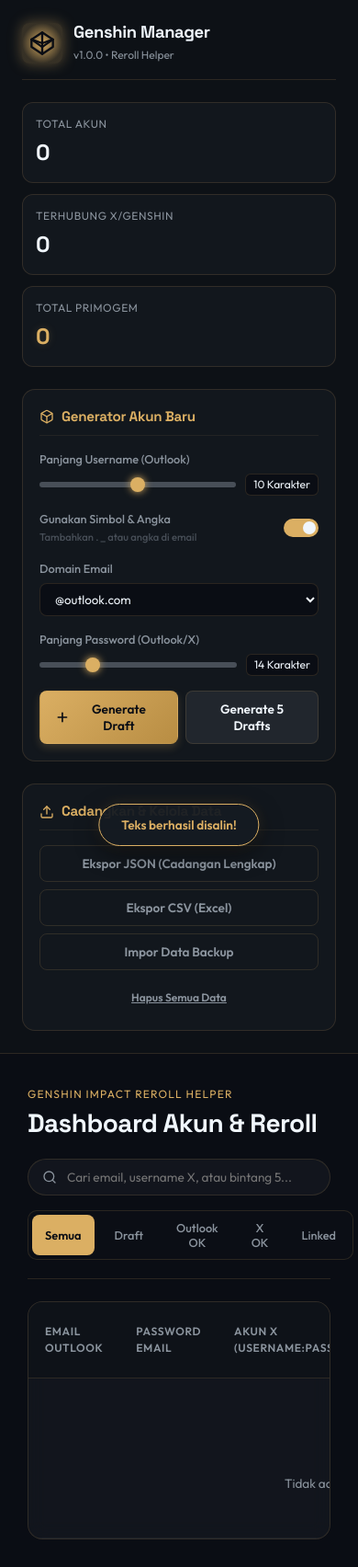
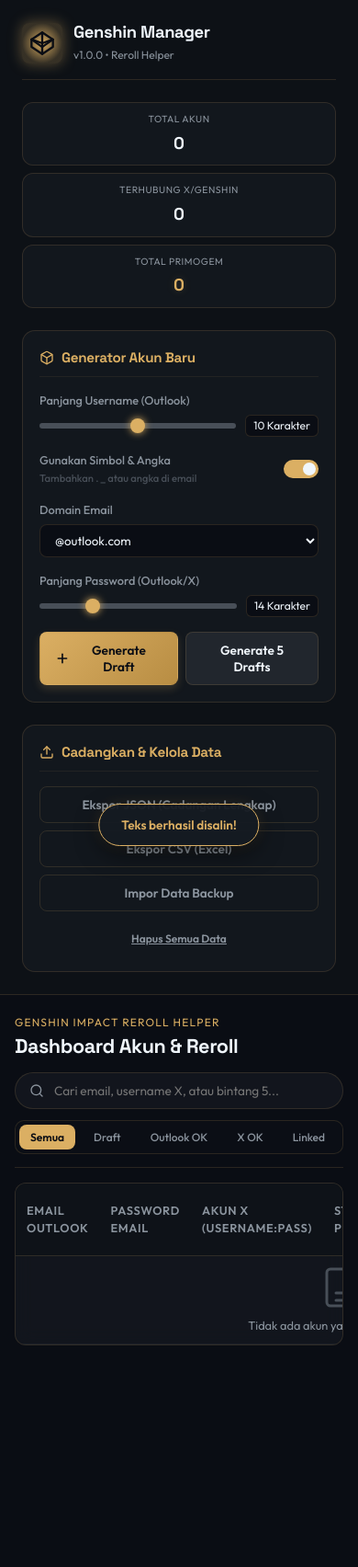
Before and after one commit to ZuhalWaregSatir/genshin-account-manager, a plain HTML site: page index.html in a window 390 px wide. Shown: the whole page at 92% size. After the commit the page ends 1479 px from the top, so only its background shows below. Drawn offline with Linux system fonts and the light colour scheme.

Commit message:
Implement mobile-specific styles and optimizations
Added mobile-specific optimizations for layout and styling.

```diff
--- a/style.css
+++ b/style.css
@@ -1,7 +1,6 @@
 /* ==========================================================================
    Genshin Impact Account Manager Stylesheet (Premium Dark/Gold Theme)
    ========================================================================== */
-
 :root {
     --bg-main: #0a0d14;
     --bg-card: rgba(22, 27, 34, 0.7);
@@ -29,14 +28,12 @@
     --transition-fast: 0.2s ease;
     --transition-normal: 0.3s cubic-bezier(0.25, 0.8, 0.25, 1);
 }
-
 /* Base Styles */
 * {
     box-sizing: border-box;
     margin: 0;
     padding: 0;
 }
-
 body {
     background-color: var(--bg-main);
     color: var(--text-main);
@@ -45,13 +42,11 @@
     overflow-x: hidden;
     line-height: 1.5;
 }
-
 h1, h2, h3, h4, h5, h6 {
     font-family: 'Space Grotesk', sans-serif;
     font-weight: 700;
     letter-spacing: -0.02em;
 }
-
 /* Custom Scrollbar */
 ::-webkit-scrollbar {
     width: 8px;
@@ -67,14 +62,12 @@
 ::-webkit-scrollbar-thumb:hover {
     background: var(--gold-primary);
 }
-
 /* App Layout */
 .app-container {
     display: grid;
     grid-template-columns: 320px 1fr;
     min-height: 100vh;
 }
-
 /* Sidebar Styling */
 .sidebar {
     background: rgba(13, 17, 23, 0.95);
@@ -88,7 +81,6 @@
     top: 0;
     height: 100vh;
 }
-
 .brand {
     display: flex;
     align-items: center;
@@ -96,7 +88,6 @@
     padding-bottom: 16px;
     border-bottom: 1px solid var(--border-color);
 }
-
 .brand-icon {
     background: radial-gradient(circle, var(--gold-primary) 0%, rgba(219,175,99,0.2) 70%);
     color: var(--bg-main);
@@ -107,26 +98,22 @@
     justify-content: center;
     box-shadow: 0 0 15px rgba(219, 175, 99, 0.4);
 }
-
 .brand h1 {
     font-size: 1.15rem;
     font-weight: 700;
     color: var(--text-main);
     line-height: 1.2;
 }
-
 .brand .version {
     font-size: 0.75rem;
     color: var(--text-secondary);
 }
-
 /* Stats Summary */
 .stats-container {
     display: grid;
     grid-template-columns: 1fr;
     gap: 12px;
 }
-
 .stat-card {
     background: var(--bg-card);
     border: 1px solid var(--border-color);
@@ -137,31 +124,26 @@
     gap: 4px;
     transition: var(--transition-fast);
 }
-
 .stat-card:hover {
     border-color: var(--border-glow);
     transform: translateY(-2px);
     box-shadow: 0 4px 12px rgba(219, 175, 99, 0.05);
 }
-
 .stat-label {
     font-size: 0.75rem;
     color: var(--text-secondary);
     text-transform: uppercase;
     letter-spacing: 0.05em;
 }
-
 .stat-value {
     font-size: 1.5rem;
     font-weight: 700;
     font-family: 'Space Grotesk', sans-serif;
 }
-
 .text-gold {
     color: var(--gold-primary);
     text-shadow: 0 0 10px rgba(219, 175, 99, 0.2);
 }
-
 /* Sidebar Section Components */
 .sidebar-section {
     background: var(--bg-card);
@@ -172,7 +154,6 @@
     flex-direction: column;
     gap: 16px;
 }
-
 .section-title {
     font-size: 0.95rem;
     color: var(--gold-primary);
@@ -182,44 +163,37 @@
     border-bottom: 1px solid rgba(219, 175, 99, 0.08);
     padding-bottom: 8px;
 }
-
 /* Form Styles */
 .form-group {
     display: flex;
     flex-direction: column;
     gap: 6px;
 }
-
 .form-group.row {
     flex-direction: row;
     justify-content: space-between;
     align-items: center;
 }
-
 label {
     font-size: 0.8rem;
     color: var(--text-secondary);
     font-weight: 500;
 }
-
 .switch-label {
     display: flex;
     flex-direction: column;
     gap: 2px;
 }
-
 .switch-label small {
     font-size: 0.7rem;
     color: var(--text-muted);
 }
-
 /* Inputs & Range Sliders */
 .range-container {
     display: flex;
     align-items: center;
     gap: 10px;
 }
-
 input[type="range"] {
     -webkit-appearance: none;
     width: 100%;
@@ -228,7 +202,6 @@
     border-radius: 3px;
     outline: none;
 }
-
 input[type="range"]::-webkit-slider-thumb {
     -webkit-appearance: none;
     width: 16px;
@@ -239,11 +212,9 @@
     box-shadow: 0 0 8px var(--gold-primary);
     transition: var(--transition-fast);
 }
-
 input[type="range"]::-webkit-slider-thumb:hover {
     transform: scale(1.2);
 }
-
 .badge {
     background: var(--bg-main);
     border: 1px solid var(--border-color);
@@ -253,7 +224,6 @@
     border-radius: 6px;
     white-space: nowrap;
 }
-
 .form-select {
     background: var(--bg-main);
     border: 1px solid var(--border-color);
@@ -265,12 +235,10 @@
     cursor: pointer;
     transition: var(--transition-fast);
 }
-
 .form-select:focus {
     border-color: var(--gold-primary);
     box-shadow: 0 0 5px rgba(219, 175, 99, 0.3);
 }
-
 /* Toggle Switch */
 .switch {
     position: relative;
@@ -279,13 +247,11 @@
     height: 20px;
     flex-shrink: 0;
 }
-
 .switch input {
     opacity: 0;
     width: 0;
     height: 0;
 }
-
 .slider {
     position: absolute;
     cursor: pointer;
@@ -297,7 +263,6 @@
     transition: .3s;
     border-radius: 20px;
 }
-
 .slider:before {
     position: absolute;
     content: "";
@@ -309,26 +274,21 @@
     transition: .3s;
     border-radius: 50%;
 }
-
 input:checked + .slider {
     background-color: var(--gold-primary);
 }
-
 input:checked + .slider:before {
     transform: translateX(18px);
 }
-
 /* Buttons */
 .btn-group {
     display: flex;
     gap: 8px;
 }
-
 .btn-group.vertical {
     flex-direction: column;
     gap: 8px;
 }
-
 .btn {
     display: inline-flex;
     align-items: center;
@@ -344,52 +304,43 @@
     font-family: inherit;
     border: 1px solid transparent;
 }
-
 .btn-primary {
     background: linear-gradient(135deg, var(--gold-primary) 0%, var(--gold-dark) 100%);
     color: var(--bg-main);
     box-shadow: 0 4px 10px rgba(219, 175, 99, 0.2);
 }
-
 .btn-primary:hover {
     transform: translateY(-1px);
     box-shadow: 0 6px 15px rgba(219, 175, 99, 0.4);
 }
-
 .btn-secondary {
     background: #21262d;
     border: 1px solid var(--border-color);
     color: var(--text-main);
 }
-
 .btn-secondary:hover {
     background: #30363d;
     border-color: var(--text-secondary);
 }
-
 .btn-outline {
     background: transparent;
     border: 1px solid var(--border-color);
     color: var(--text-secondary);
 }
-
 .btn-outline:hover {
     color: var(--text-main);
     border-color: var(--gold-primary);
     background: rgba(219, 175, 99, 0.05);
 }
-
 .btn-danger {
     background: var(--color-danger);
     color: var(--text-main);
     box-shadow: 0 4px 10px rgba(255, 77, 79, 0.2);
 }
-
 .btn-danger:hover {
     background: var(--color-danger-hover);
     transform: translateY(-1px);
 }
-
 .btn-danger-link {
     background: transparent;
     border: none;
@@ -400,20 +351,16 @@
     margin-top: 4px;
     transition: var(--transition-fast);
 }
-
 .btn-danger-link:hover {
     color: var(--color-danger);
 }
-
 .btn-block {
     width: 100%;
 }
-
 .btn-sm {
     padding: 6px 12px;
     font-size: 0.75rem;
 }
-
 .btn-success-action {
     background: var(--color-genshin);
     color: var(--bg-main);
@@ -422,11 +369,9 @@
     background: #50e3a6;
     box-shadow: 0 0 10px rgba(66, 184, 131, 0.3);
 }
-
 .flex-grow {
     flex-grow: 1;
 }
-
 /* Main Dashboard Area */
 .main-content {
     padding: 30px;
@@ -436,7 +381,6 @@
     overflow-y: auto;
     height: 100vh;
 }
-
 .content-header {
     display: flex;
     flex-direction: column;
@@ -444,19 +388,16 @@
     border-bottom: 1px solid var(--border-color);
     padding-bottom: 20px;
 }
-
 .pre-title {
     font-size: 0.75rem;
     color: var(--gold-primary);
     text-transform: uppercase;
     letter-spacing: 0.1em;
 }
-
 .content-header h2 {
     font-size: 1.75rem;
     color: var(--text-main);
 }
-
 .search-filter-bar {
     display: flex;
     justify-content: space-between;
@@ -464,14 +405,12 @@
     gap: 16px;
     flex-wrap: wrap;
 }
-
 /* Search Box */
 .search-box {
     position: relative;
     flex-grow: 1;
     max-width: 400px;
 }
-
 .search-box input {
     width: 100%;
     background: var(--bg-card);
@@ -484,12 +423,10 @@
     font-size: 0.85rem;
     transition: var(--transition-fast);
 }
-
 .search-box input:focus {
     border-color: var(--gold-primary);
     box-shadow: 0 0 10px rgba(219, 175, 99, 0.15);
 }
-
 .search-icon {
     position: absolute;
     left: 16px;
@@ -497,7 +434,6 @@
     transform: translateY(-50%);
     color: var(--text-secondary);
 }
-
 /* Filters */
 .filter-group {
     display: flex;
@@ -507,7 +443,6 @@
     border-radius: 10px;
     border: 1px solid var(--border-color);
 }
-
 .filter-btn {
     background: transparent;
     border: none;
@@ -520,17 +455,14 @@
     font-weight: 500;
     transition: var(--transition-fast);
 }
-
 .filter-btn:hover {
     color: var(--text-main);
 }
-
 .filter-btn.active {
     background: var(--gold-primary);
     color: var(--bg-main);
     font-weight: 600;
 }
-
 /* Account Table Grid */
 .table-container {
     background: var(--bg-card);
@@ -539,14 +471,12 @@
     overflow: hidden;
     backdrop-filter: blur(10px);
 }
-
 .account-table {
     width: 100%;
     border-collapse: collapse;
     text-align: left;
     font-size: 0.85rem;
 }
-
 .account-table th {
     background: rgba(13, 17, 23, 0.6);
     color: var(--text-secondary);
@@ -557,24 +487,20 @@
     text-transform: uppercase;
     letter-spacing: 0.05em;
 }
-
 .account-table td {
     padding: 14px 18px;
     border-bottom: 1px solid rgba(48, 54, 61, 0.4);
     vertical-align: middle;
 }
-
 .account-table tr:hover td {
     background: rgba(219, 175, 99, 0.02);
 }
-
 /* Clipboard Copy Cell Layout */
 .credential-cell {
     display: flex;
     align-items: center;
     gap: 8px;
 }
-
 .credential-value {
     font-family: monospace;
     font-size: 0.85rem;
@@ -588,7 +514,6 @@
     text-overflow: ellipsis;
     white-space: nowrap;
 }
-
 .btn-icon-small {
     background: transparent;
     border: none;
@@ -601,12 +526,10 @@
     justify-content: center;
     transition: var(--transition-fast);
 }
-
 .btn-icon-small:hover {
     color: var(--gold-primary);
     background: rgba(219, 175, 99, 0.1);
 }
-
 /* Status Badges */
 .badge-status {
     display: inline-flex;
@@ -617,49 +540,41 @@
     font-size: 0.75rem;
     font-weight: 600;
 }
-
 .badge-status::before {
     content: "";
     width: 6px;
     height: 6px;
     border-radius: 50%;
 }
-
 .badge-status.draft {
     background: rgba(139, 148, 158, 0.15);
     color: var(--text-secondary);
 }
 .badge-status.draft::before { background: var(--color-draft); }
-
 .badge-status.outlook {
     background: rgba(23, 162, 184, 0.15);
     color: var(--color-outlook);
 }
 .badge-status.outlook::before { background: var(--color-outlook); }
-
 .badge-status.x {
     background: rgba(124, 77, 255, 0.15);
     color: #b388ff;
 }
 .badge-status.x::before { background: var(--color-x); }
-
 .badge-status.genshin {
     background: rgba(66, 184, 131, 0.15);
     color: var(--color-genshin);
 }
 .badge-status.genshin::before { background: var(--color-genshin); }
-
 /* Table AR and Primos */
 .text-ar {
     font-weight: 600;
     color: var(--text-main);
 }
-
 .text-primos {
     font-weight: 700;
     color: var(--gold-primary);
 }
-
 .characters-note-cell {
     color: var(--text-secondary);
     max-width: 220px;
@@ -667,23 +582,19 @@
     overflow: hidden;
     text-overflow: ellipsis;
 }
-
 .characters-note-cell.has-five-star {
     color: #ffb74d;
     font-weight: 500;
 }
-
 /* Action Table Buttons */
 .table-actions {
     display: flex;
     gap: 6px;
 }
-
 /* Empty State Table View */
 .empty-row td {
     padding: 48px 0;
 }
-
 .empty-state {
     display: flex;
     flex-direction: column;
@@ -692,20 +603,16 @@
     color: var(--text-secondary);
     gap: 8px;
 }
-
 .empty-state svg {
     color: var(--text-muted);
 }
-
 .empty-state span {
     font-size: 0.75rem;
     color: var(--text-muted);
 }
-
 /* ==========================================================================
    Drawer (Slide-out Side Panel)
    ========================================================================== */
-
 .drawer {
     position: fixed;
     top: 0;
@@ -716,11 +623,9 @@
     visibility: hidden;
     transition: visibility var(--transition-normal);
 }
-
 .drawer.active {
     visibility: visible;
 }
-
 .drawer-overlay {
     position: absolute;
     top: 0;
@@ -732,11 +637,9 @@
     opacity: 0;
     transition: opacity var(--transition-normal);
 }
-
 .drawer.active .drawer-overlay {
     opacity: 1;
 }
-
 .drawer-content {
     position: absolute;
     top: 0;
@@ -752,11 +655,9 @@
     transform: translateX(100%);
     transition: transform var(--transition-normal);
 }
-
 .drawer.active .drawer-content {
     transform: translateX(0);
 }
-
 .drawer-header {
     padding: 20px 24px;
     border-bottom: 1px solid var(--border-color);
@@ -764,17 +665,14 @@
     justify-content: space-between;
     align-items: center;
 }
-
 .drawer-header h3 {
     font-size: 1.15rem;
     color: var(--gold-primary);
 }
-
 .drawer-sub {
     font-size: 0.75rem;
     color: var(--text-secondary);
 }
-
 .btn-close {
     background: transparent;
     border: none;
@@ -786,12 +684,10 @@
     align-items: center;
     justify-content: center;
 }
-
 .btn-close:hover {
     color: var(--text-main);
     background: rgba(255, 255, 255, 0.05);
 }
-
 .drawer-body {
     padding: 24px;
     overflow-y: auto;
@@ -800,7 +696,6 @@
     flex-direction: column;
     gap: 20px;
 }
-
 /* Target Account Detail Card inside Drawer */
 .current-acc-card {
     background: rgba(219, 175, 99, 0.05);
@@ -812,7 +707,6 @@
     gap: 8px;
     flex-shrink: 0;
 }
-
 .card-tag {
     font-size: 0.65rem;
     font-weight: 700;
@@ -820,19 +714,16 @@
     color: var(--gold-primary);
     letter-spacing: 0.05em;
 }
-
 .card-row {
     display: flex;
     align-items: center;
     justify-content: space-between;
     gap: 12px;
 }
-
 .card-label {
     font-size: 0.8rem;
     color: var(--text-secondary);
 }
-
 .copy-field {
     display: flex;
     align-items: center;
@@ -842,19 +733,16 @@
     border-radius: 6px;
     border: 1px solid rgba(219, 175, 99, 0.1);
 }
-
 .copy-text {
     font-family: monospace;
     font-size: 0.8rem;
 }
-
 .text-truncate {
     max-width: 190px;
     overflow: hidden;
     text-overflow: ellipsis;
     white-space: nowrap;
 }
-
 /* Steps Cards inside Drawer */
 .step-card {
     background: var(--bg-card);
@@ -864,12 +752,10 @@
     transition: border-color var(--transition-normal), box-shadow var(--transition-normal);
     flex-shrink: 0;
 }
-
 .step-card.active {
     border-color: rgba(219, 175, 99, 0.4);
     box-shadow: 0 0 15px rgba(219, 175, 99, 0.05);
 }
-
 .step-card-header {
     background: rgba(13, 17, 23, 0.6);
     padding: 14px 18px;
@@ -878,7 +764,6 @@
     align-items: center;
     gap: 12px;
 }
-
 .step-number {
     background: var(--text-muted);
     color: var(--text-main);
@@ -891,24 +776,20 @@
     font-size: 0.75rem;
     font-weight: 700;
 }
-
 .step-card.active .step-number {
     background: var(--gold-primary);
     color: var(--bg-main);
     box-shadow: 0 0 8px var(--gold-primary);
 }
-
 .step-card-header h4 {
     font-size: 0.9rem;
     font-weight: 600;
     flex-grow: 1;
 }
-
 .badge-step {
     font-size: 0.7rem;
     padding: 2px 8px;
 }
-
 .step-card:not(.active) .step-card-body {
     max-height: 0;
     padding: 0 18px;
@@ -917,42 +798,35 @@
     transition: max-height var(--transition-normal), padding var(--transition-normal), opacity var(--transition-normal);
     pointer-events: none;
 }
-
 .step-card.active .step-card-body {
     max-height: 800px;
     padding: 18px;
     opacity: 1;
     transition: max-height var(--transition-normal), padding var(--transition-normal), opacity var(--transition-normal);
 }
-
 .step-card-body p {
     font-size: 0.8rem;
     color: var(--text-secondary);
 }
-
 /* Step Fields Inputs */
 .field-item {
     display: flex;
     flex-direction: column;
     gap: 6px;
 }
-
 .field-item-row {
     display: grid;
     grid-template-columns: 1fr 1fr;
     gap: 12px;
 }
-
 .field-item label {
     font-size: 0.75rem;
     color: var(--text-secondary);
 }
-
 .copy-input-group {
     display: flex;
     gap: 6px;
 }
-
 .copy-input-group input, .field-item input {
     background: var(--bg-main);
     border: 1px solid var(--border-color);
@@ -965,11 +839,9 @@
     flex-grow: 1;
     transition: var(--transition-fast);
 }
-
 .copy-input-group input:focus, .field-item input:focus {
     border-color: var(--gold-primary);
 }
-
 .btn-copy-action {
     background: #21262d;
     border: 1px solid var(--border-color);
@@ -980,20 +852,17 @@
     background: rgba(219, 175, 99, 0.1);
     border-color: var(--gold-primary);
 }
-
 .step-actions {
     display: flex;
     gap: 10px;
     margin-top: 4px;
 }
-
 .link-btn {
     text-decoration: none;
     display: inline-flex;
     align-items: center;
     justify-content: center;
 }
-
 .info-alert {
     background: rgba(219, 175, 99, 0.04);
     border: 1px dashed rgba(219, 175, 99, 0.2);
@@ -1006,7 +875,6 @@
     color: var(--text-secondary);
     line-height: 1.4;
 }
-
 .btn-gold {
     background: linear-gradient(135deg, var(--gold-primary) 0%, var(--gold-dark) 100%);
     color: var(--bg-main);
@@ -1015,11 +883,9 @@
 .btn-gold:hover {
     box-shadow: 0 0 15px rgba(219, 175, 99, 0.4);
 }
-
 /* ==========================================================================
    Toast Notification
    ========================================================================== */
-
 .toast {
     position: fixed;
     bottom: 24px;
@@ -1040,15 +906,12 @@
     align-items: center;
     gap: 8px;
 }
-
 .toast.active {
     transform: translateX(-50%) translateY(0);
 }
-
 /* ==========================================================================
    Generic Modal Backdrop & Box
    ========================================================================== */
-
 .modal {
     position: fixed;
     top: 0;
@@ -1063,12 +926,10 @@
     opacity: 0;
     transition: opacity var(--transition-fast), visibility var(--transition-fast);
 }
-
 .modal.active {
     visibility: visible;
     opacity: 1;
 }
-
 .modal-overlay {
     position: absolute;
     top: 0;
@@ -1078,7 +939,6 @@
     background: rgba(0, 0, 0, 0.7);
     backdrop-filter: blur(4px);
 }
-
 .modal-content {
     background: #0d1117;
     border: 1px solid var(--border-color);
@@ -1093,24 +953,20 @@
     gap: 16px;
     box-shadow: 0 15px 30px rgba(0,0,0,0.6);
 }
-
 .modal-content h3 {
     color: var(--color-danger);
     font-size: 1.15rem;
 }
-
 .modal-content p {
     font-size: 0.85rem;
     color: var(--text-secondary);
     line-height: 1.5;
 }
-
 .modal-actions {
     display: flex;
     justify-content: flex-end;
     gap: 10px;
 }
-
 /* Responsive Grid Tweaks */
 @media (max-width: 1024px) {
     .app-container {
@@ -1126,3 +982,103 @@
         height: auto;
     }
 }
+/* Mobile Specific Optimizations */
+@media (max-width: 768px) {
+    .main-content {
+        padding: 16px;
+        gap: 16px;
+    }
+
+    .content-header {
+        padding-bottom: 14px;
+        gap: 12px;
+    }
+
+    .content-header h2 {
+        font-size: 1.35rem;
+    }
+
+    .search-filter-bar {
+        flex-direction: column;
+        align-items: stretch;
+        gap: 12px;
+    }
+
+    .search-box {
+        max-width: 100%;
+    }
+
+    .filter-group {
+        overflow-x: auto;
+        white-space: nowrap;
+        padding: 4px;
+        display: flex;
+        /* Hide scrollbars but allow swipe */
+        -webkit-overflow-scrolling: touch;
+    }
+
+    .filter-group::-webkit-scrollbar {
+        display: none;
+    }
+
+    .filter-btn {
+        padding: 6px 12px;
+        font-size: 0.75rem;
+        flex-shrink: 0;
+    }
+
+    /* Crucial: Allow table to scroll horizontally on small screens */
+    .table-container {
+        overflow-x: auto;
+        -webkit-overflow-scrolling: touch;
+        border-radius: 12px;
+    }
+
+    .account-table th, .account-table td {
+        padding: 10px 12px;
+        font-size: 0.8rem;
+    }
+
+    .credential-value {
+        max-width: 120px;
+    }
+
+    /* Make drawer take full screen on mobile */
+    .drawer-content {
+        width: 100%;
+    }
+
+    .drawer-body {
+        padding: 16px;
+        gap: 16px;
+    }
+
+    .field-item-row {
+        grid-template-columns: 1fr;
+        gap: 12px;
+    }
+
+    .stats-container {
+        grid-template-columns: repeat(3, 1fr);
+        gap: 8px;
+    }
+
+    .stat-card {
+        padding: 10px 8px;
+        align-items: center;
+        text-align: center;
+    }
+
+    .stat-value {
+        font-size: 1.15rem;
+    }
+
+    .stat-label {
+        font-size: 0.65rem;
+    }
+}
+@media (max-width: 480px) {
+    .stats-container {
+        grid-template-columns: 1fr;
+    }
+}
```
